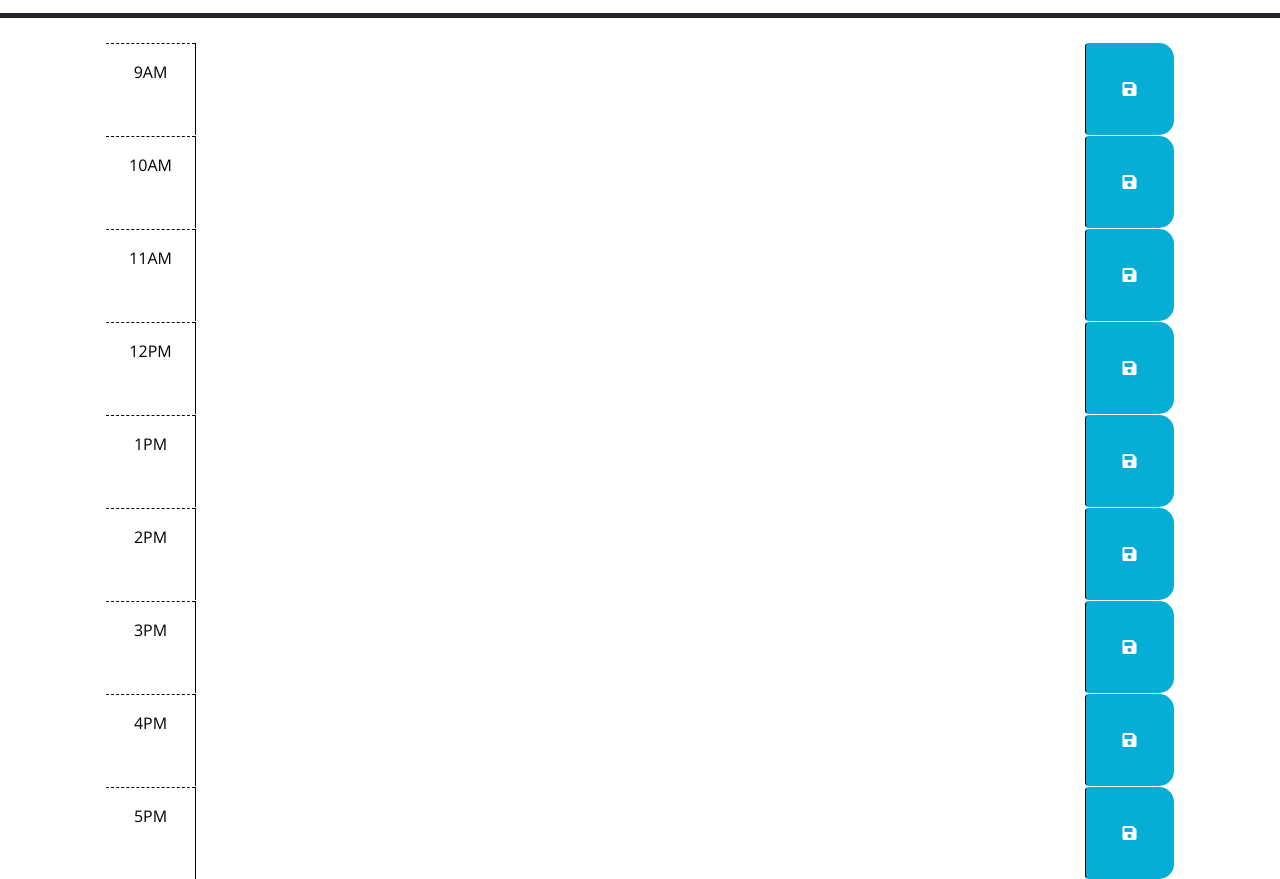
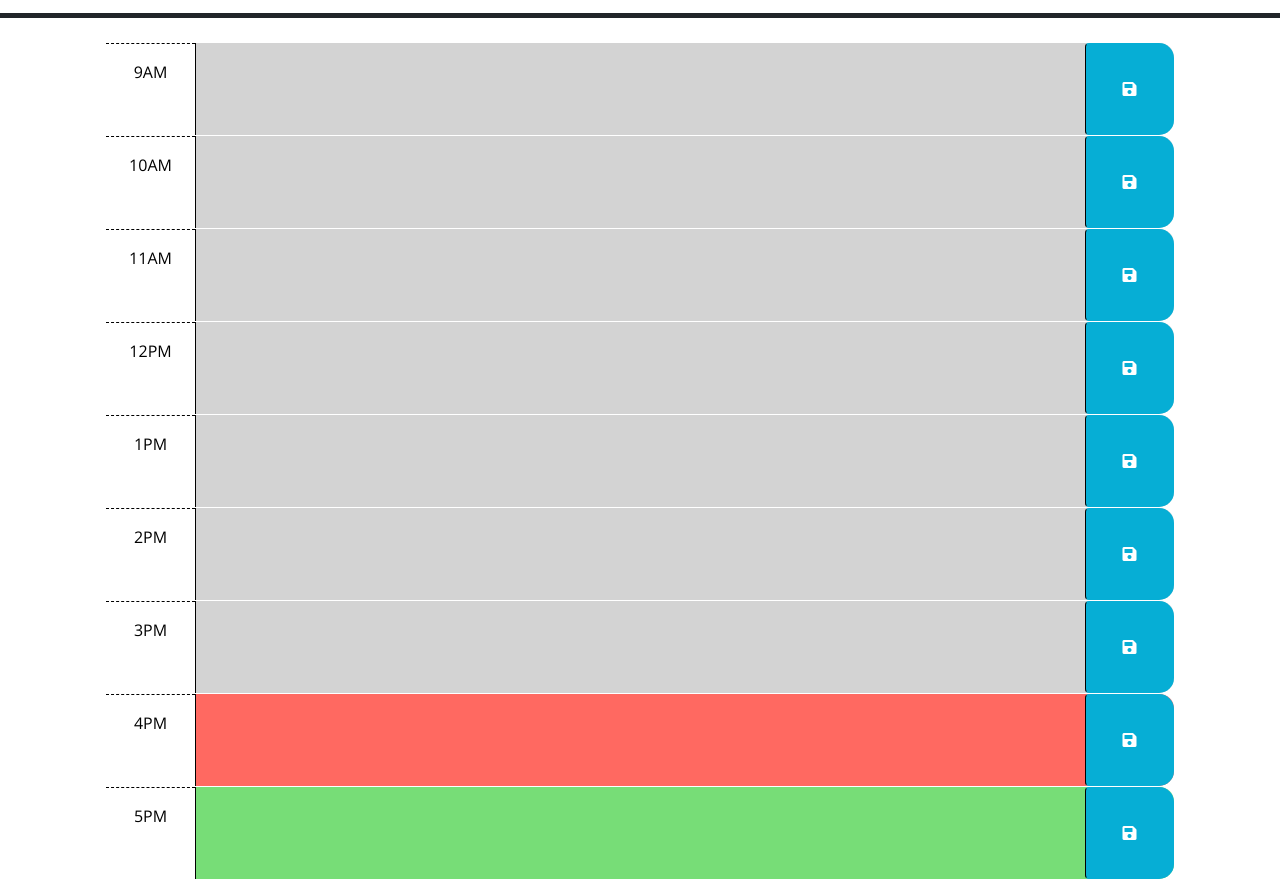
Before and after one commit to gsr142/daily-planner, a plain HTML site: page index.html in a window 1280 px wide. Shown: the part 260-1139 px from the top of the page. Drawn offline with nearby package versions, Linux system fonts and the light colour scheme.

Commit message:
add function to add past present and future classes to time blocks

```diff
--- a/assets/js/script.js
+++ b/assets/js/script.js
@@ -20,7 +20,27 @@ $(document).ready(function () {
   // attribute of each time-block be used to conditionally add or remove the
   // past, present, and future classes? How can Day.js be used to get the
   // current hour in 24-hour time?
-  //
+
+  var currentHour = dayjs().hour()
+  $('.time-block').each(function(){
+    var timeText = $(this).text();
+    var blockHour = parseInt(timeText);
+
+    if (blockHour < 6){
+      blockHour += 12
+    }
+    if (blockHour < currentHour){
+      $(this).addClass('past');
+    } else if (blockHour === currentHour) {
+      $(this).addClass('present');
+    } else {
+      $(this).addClass('future');
+    }
+
+  });
+
+
+
   // TODO: Add code to get any user input that was saved in localStorage and set
   // the values of the corresponding textarea elements. HINT: How can the id
   // attribute of each time-block be used to do this?
--- a/index.html
+++ b/index.html
@@ -19,7 +19,7 @@
       rel="stylesheet"
     />
     <link rel="stylesheet" href="./assets/css/style.css" />
-    <title>Work Day Scheduler</title>
+    <title>Work Day Planner</title>
   </head>
 
   <body>
@@ -73,7 +73,7 @@
         </button>
       </div>
 
-      <div id="hour-1" class="row time-block">
+      <div id="hour-13" class="row time-block">
         <div class="col-2 col-md-1 hour text-center py-3">1PM</div>
         <textarea class="col-8 col-md-10 description" rows="3"> </textarea>
         <button class="btn saveBtn col-2 col-md-1" aria-label="save">
@@ -81,7 +81,7 @@
         </button>
       </div>
 
-      <div id="hour-2" class="row time-block">
+      <div id="hour-14" class="row time-block">
         <div class="col-2 col-md-1 hour text-center py-3">2PM</div>
         <textarea class="col-8 col-md-10 description" rows="3"> </textarea>
         <button class="btn saveBtn col-2 col-md-1" aria-label="save">
@@ -89,7 +89,7 @@
         </button>
       </div>
 
-      <div id="hour-3" class="row time-block">
+      <div id="hour-15" class="row time-block">
         <div class="col-2 col-md-1 hour text-center py-3">3PM</div>
         <textarea class="col-8 col-md-10 description" rows="3"> </textarea>
         <button class="btn saveBtn col-2 col-md-1" aria-label="save">
@@ -97,7 +97,7 @@
         </button>
       </div>
 
-      <div id="hour-4" class="row time-block">
+      <div id="hour-16" class="row time-block">
         <div class="col-2 col-md-1 hour text-center py-3">4PM</div>
         <textarea class="col-8 col-md-10 description" rows="3"> </textarea>
         <button class="btn saveBtn col-2 col-md-1" aria-label="save">
@@ -105,7 +105,7 @@
         </button>
       </div>
 
-      <div id="hour-5" class="row time-block">
+      <div id="hour-17" class="row time-block">
         <div class="col-2 col-md-1 hour text-center py-3">5PM</div>
         <textarea class="col-8 col-md-10 description" rows="3"> </textarea>
         <button class="btn saveBtn col-2 col-md-1" aria-label="save">
@@ -113,32 +113,7 @@
         </button>
       </div>
 
-      <!-- Example of a past time block. The "past" class adds a gray background color. -->
-      <!-- <div id="hour-9" class="row time-block past">
-        <div class="col-2 col-md-1 hour text-center py-3">9AM</div>
-        <textarea class="col-8 col-md-10 description" rows="3"> </textarea>
-        <button class="btn saveBtn col-2 col-md-1" aria-label="save">
-          <i class="fas fa-save" aria-hidden="true"></i>
-        </button>
-      </div> -->
 
-      <!-- Example of a a present time block. The "present" class adds a red background color. -->
-      <!-- <div id="hour-10" class="row time-block present">
-        <div class="col-2 col-md-1 hour text-center py-3">10AM</div>
-        <textarea class="col-8 col-md-10 description" rows="3"> </textarea>
-        <button class="btn saveBtn col-2 col-md-1" aria-label="save">
-          <i class="fas fa-save" aria-hidden="true"></i>
-        </button>
-      </div> -->
-
-      <!-- Example of a future time block. The "future" class adds a green background color. -->
-      <!-- <div id="hour-11" class="row time-block future">
-        <div class="col-2 col-md-1 hour text-center py-3">11AM</div>
-        <textarea class="col-8 col-md-10 description" rows="3"> </textarea>
-        <button class="btn saveBtn col-2 col-md-1" aria-label="save">
-          <i class="fas fa-save" aria-hidden="true"></i>
-        </button>
-      </div> -->
 
     <script src="https://code.jquery.com/jquery-3.4.1.min.js"></script>
     <script
```
